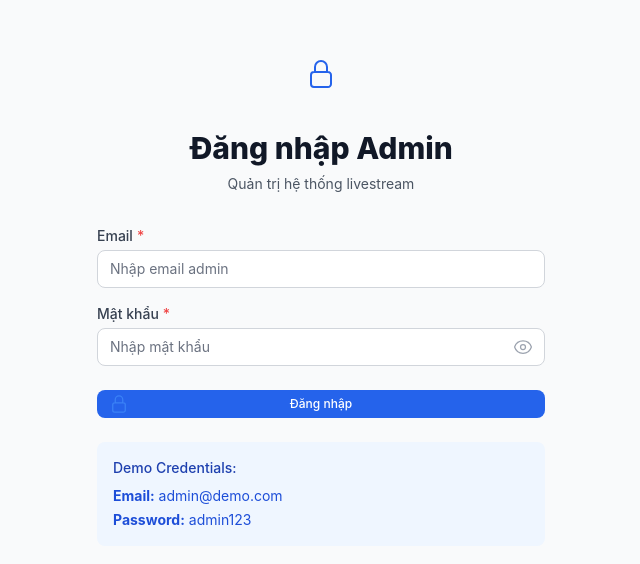
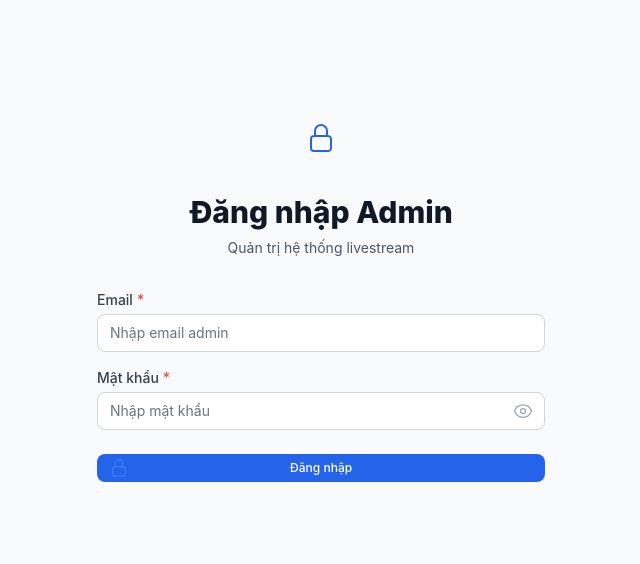
Before and after one commit to ngoclaithe/scoliv2, a React (Create React App) app: page /admin in a window 1280 px wide. Shown: the part 106-670 px from the top of the page, without its empty margins (319-959 px from the left). Built offline with nearby package versions, Linux system fonts and the light colour scheme; no server answers.

Commit message:
dashboard admin

```diff
--- a/src/components/admin/AdminLogin.jsx
+++ b/src/components/admin/AdminLogin.jsx
@@ -137,14 +137,13 @@
             </Button>
           </div>
 
-          {/* Demo credentials info */}
-          <div className="mt-6 p-4 bg-blue-50 rounded-lg">
+          {/* <div className="mt-6 p-4 bg-blue-50 rounded-lg">
             <h4 className="text-sm font-medium text-blue-800 mb-2">Demo Credentials:</h4>
             <div className="text-sm text-blue-700 space-y-1">
               <p><strong>Email:</strong> admin@demo.com</p>
               <p><strong>Password:</strong> admin123</p>
             </div>
-          </div>
+          </div> */}
         </form>
       </div>
     </div>
```
